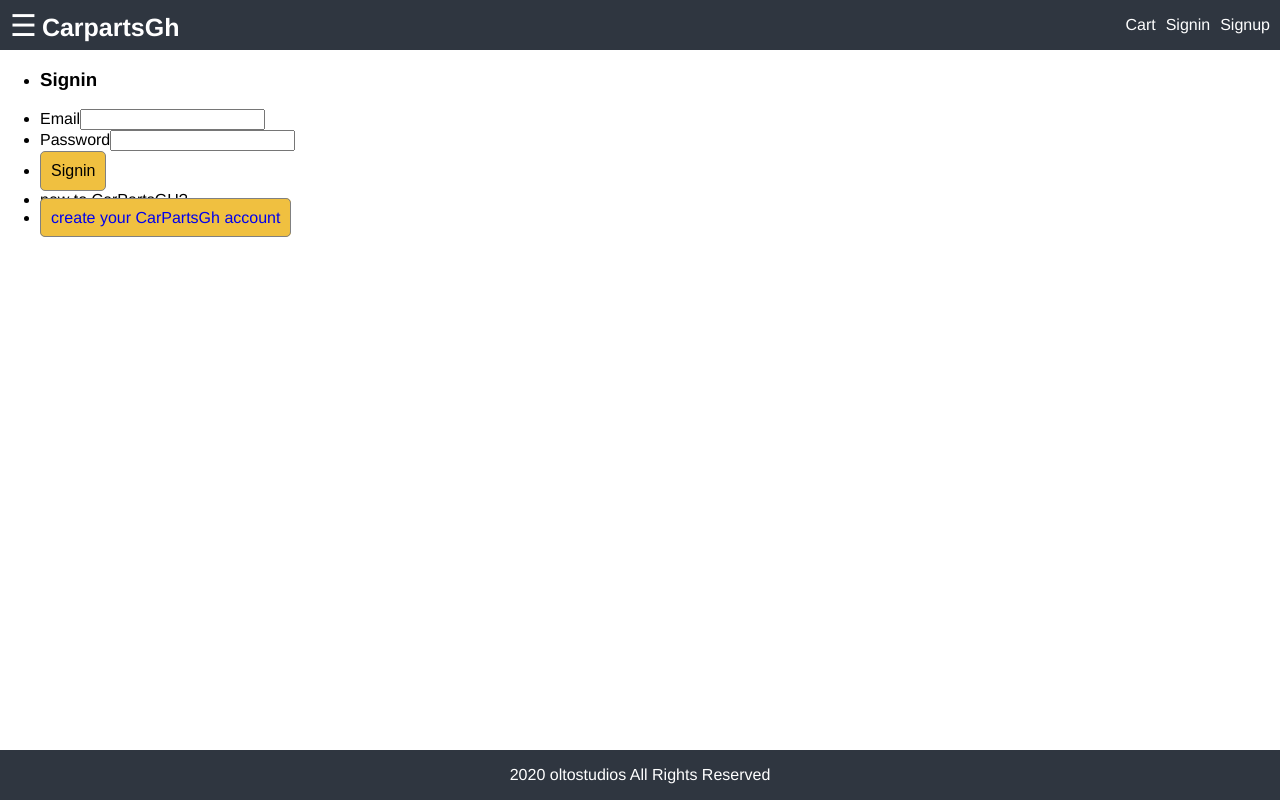
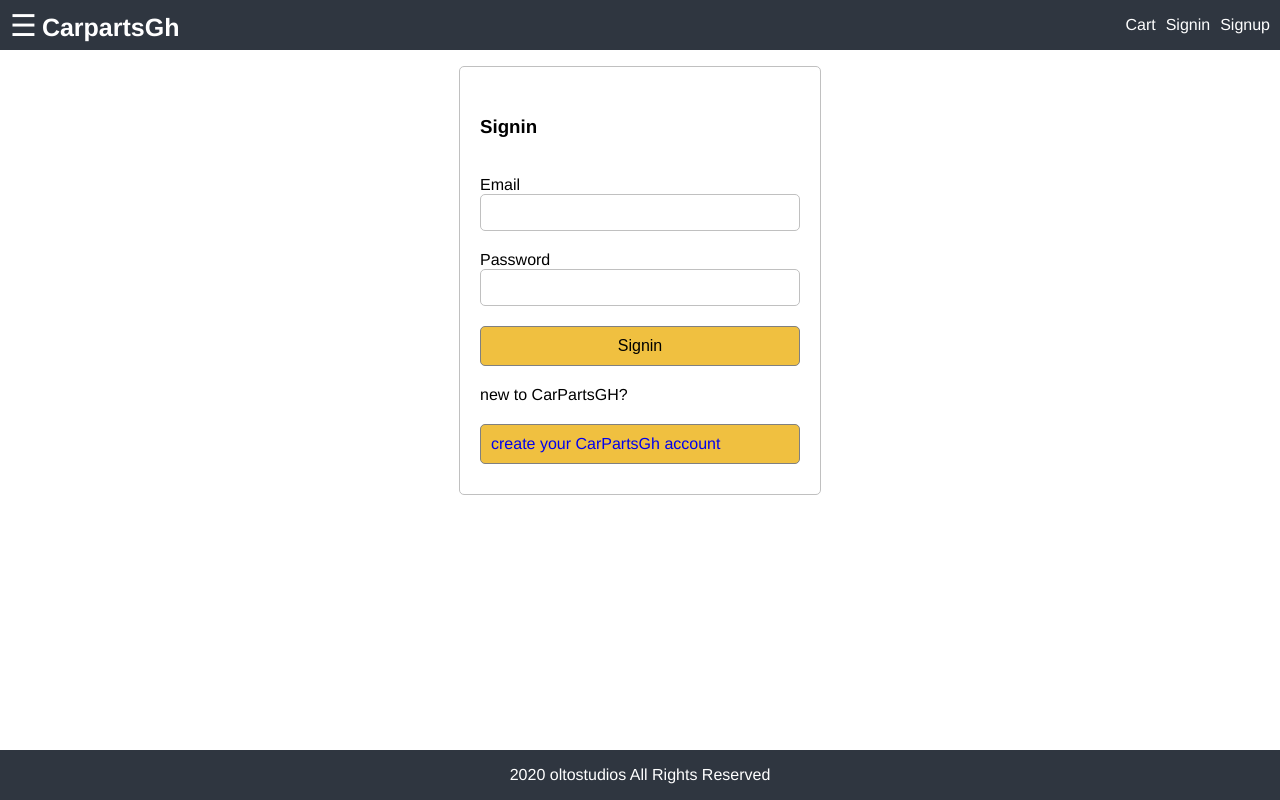
Before and after one commit to tosebikan/carpartsgh, a React (Create React App) app in the folder frontend/: page /signin in a window 1280 px wide. Built offline with nearby package versions, Linux system fonts and the light colour scheme.

Commit message:
signin css update

```diff
--- a/frontend/src/index.css
+++ b/frontend/src/index.css
@@ -1,27 +1,27 @@
-html{
+html {
   font-size: 62.5%;
   box-sizing: border-box;
 }
 
-body{
+body {
   font: 1.6rem Helvetica;
   height: 100vh;
   margin: 0;
 }
 
-button{
+button {
   font-size: 1.6rem;
 }
 
-.full-width{
+.full-width {
   width: 100%;
 }
 
-#root{
+#root {
   height: 100%;
 }
 
-.grid-container{
+.grid-container {
   display: grid;
   grid-template-areas: "header" "main" "footer";
   grid-template-columns: 1fr;
@@ -29,7 +29,7 @@
   height: 100%;
 }
 
-.header{
+.header {
   grid-area: header;
   background-color: #2f3640;
   color: #ecf0f1;
@@ -39,29 +39,28 @@
   padding: 0.5rem;
 }
 
-.brand a{
+.brand a {
   color: #fff;
   font-size: 2.5rem;
   font-weight: bold;
   text-decoration: none;
 }
 
-
-.header-links a{
+.header-links a {
   color: #fff;
   padding: 0.5rem;
 }
 
-.header-links a:hover{
+.header-links a:hover {
   color: #487eb0;
   /*transform: translateX(10px);*/
 }
 
-.main{
+.main {
   grid-area: main;
 }
 
-.footer{
+.footer {
   grid-area: footer;
   display: flex;
   justify-content: center;
@@ -69,98 +68,97 @@
   background-color: #2f3640;
   color: #fff;
 }
-a{
+a {
   text-decoration: none;
 }
 
-a:hover{
+a:hover {
   color: #487eb0;
 }
 /*Home Screen*/
 
-.products{
+.products {
   display: flex;
   justify-content: center;
   align-items: center;
   flex-wrap: wrap;
 }
 
-.products li{
+.products li {
   list-style-type: none;
   padding: 0;
   flex: 0 1 34rem;
   margin: 1rem;
   height: 50rem;
- border-bottom: .1rem #c0c0c0 solid;
+  border-bottom: 0.1rem #c0c0c0 solid;
 }
 
-.product{
+.product {
   display: flex;
   flex-direction: column;
   justify-content: space-between;
   height: 100%;
 }
 
-.product-image{
+.product-image {
   max-width: 34rem;
   max-height: 34rem;
   padding: 1rem;
 }
 
-.product-image:hover{
+.product-image:hover {
   border-radius: 10px;
   box-shadow: 0 10px 20px rgba(0, 0, 0, 0.25);
 }
 
-.product-name{
+.product-name {
   font-size: 2rem;
   font-weight: bold;
 }
 
-.product-brand{
+.product-brand {
   font-size: 1.2rem;
   color: #808080;
 }
 
-.product-price{
+.product-price {
   font-size: 2rem;
   font-weight: bold;
 }
 
-.product-rating{
+.product-rating {
   font-size: 1.5rem;
 }
-.product-year{
+.product-year {
   color: gray;
   font-size: 1.2rem;
   margin-bottom: 1rem;
 }
 
-
 /* Side bar*/
-.brand-button{
+.brand-button {
   font-size: 3rem;
- padding: .5rem;
+  padding: 0.5rem;
   background: none;
   border: none;
   color: #fff;
   cursor: pointer;
 }
 
-.sidebar{
+.sidebar {
   position: fixed;
   width: 30rem;
- transition: all .5s;
+  transition: all 0.5s;
   transform: translateX(-30rem);
   background-color: #ecf0f1;
   height: 100%;
 }
 
-.sidebar.open{
+.sidebar.open {
   transform: translateX(0);
 }
 
-.sidebar-close-button{
+.sidebar-close-button {
   border-radius: 50%;
   border: 0.1rem #000 solid;
   width: 3rem;
@@ -177,7 +175,7 @@
 
 /* Product Details */
 
-.Details{
+.Details {
   display: flex;
   justify-content: space-between;
   align-items: flex-start;
@@ -185,117 +183,149 @@
   padding: 1rem;
 }
 
-.Details-image{
+.Details-image {
   flex: 2 1 60rem;
 }
 
-.Details-image img{
+.Details-image img {
   max-width: 60rem;
   width: 100%;
 }
 
-.Details-info{
+.Details-info {
   flex: 1 1 30rem;
 }
-.Details-action{
+.Details-action {
   flex: 1 1 30rem;
 }
 
-.Details-info ul, .Details-action ul{
+.Details-info ul,
+.Details-action ul {
   list-style-type: none;
   padding: 0;
 }
-.Details-info li, .Details-action li{
+.Details-info li,
+.Details-action li {
   margin-bottom: 1rem;
 }
 
-.back-to-result{
+.back-to-result {
   padding: 1rem;
 }
 
-.Details-action{
-  border: .1rem solid #808080;
-  border-radius: .5rem;
+.Details-action {
+  border: 0.1rem solid #808080;
+  border-radius: 0.5rem;
   background-color: #f8f8f8;
   padding: 1rem;
 }
 
-.Details-action ul li:last-child{
+.Details-action ul li:last-child {
   display: flex;
   flex-direction: column;
 }
 
-.button{
+.button {
   padding: 1rem;
-  border: .1rem solid #808080;
-  border-radius: .5rem;
+  border: 0.1rem solid #808080;
+  border-radius: 0.5rem;
   cursor: pointer;
   background-color: #f0c040;
 }
 
-.button:hover{
-  border: .1rem solid #404040;
+.button:hover {
+  border: 0.1rem solid #404040;
 }
 
-.button.primary{
+.button.primary {
   background-color: #f0c040;
 }
 
 /* Cart */
 
-.cart{
+.cart {
   display: flex;
   flex-wrap: wrap;
   margin: 1rem;
   align-items: flex-start;
 }
 
-.cart-list{
+.cart-list {
   flex: 3 1 60rem;
 }
 
-.cart-action{
+.cart-action {
   flex: 1 1 20rem;
   background-color: #f0f0f0;
-  border-radius: .5rem;
+  border-radius: 0.5rem;
   padding: 1rem;
 }
 
-.cart-list-container{
-  padding: 0;
+.cart-list-container {
+  //padding: 0;
   list-style-type: none;
   padding: 1rem;
 }
 
-.cart-list-container li{
+.cart-list-container li {
   display: flex;
-  justify-content: space-between;;
+  justify-content: space-between;
   align-items: flex-end;
   padding-bottom: 1rem;
   margin-bottom: 1rem;
-  border-bottom: .1rem #808080 solid;
-
+  border-bottom: 0.1rem #808080 solid;
 }
 
-.cart-list-container li img{
+.cart-list-container li img {
   max-width: 10rem;
   max-height: 10rem;
 }
 
-.cart-list-container li:first-child{
+.cart-list-container li:first-child {
   display: flex;
   justify-content: space-between;
   align-items: flex-end;
 }
 
-.cart-image{
+.cart-image {
   flex: 1 1;
 }
-.cart-name{
+.cart-name {
   flex: 8 1;
 }
-.cart-price{
+.cart-price {
   flex: 1 1;
   font-size: 2.5rem;
   text-align: right;
 }
+
+/* Signin Section*/
+
+.form {
+  display: flex;
+  justify-content: center;
+  align-items: center;
+  height: 100%;
+}
+
+.form-container {
+  display: flex;
+  flex-direction: column;
+  width: 32rem;
+  padding: 2rem;
+  border: 0.1rem #c0c0c0 solid;
+  border-radius: 0.5rem;
+  list-style-type: none;
+}
+
+.form-container li {
+  display: flex;
+  flex-direction: column;
+  margin-bottom: 1rem;
+  margin-top: 1rem;
+}
+input {
+  padding: 1rem;
+  border: 0.1rem #c0c0c0 solid;
+  border-radius: 0.5rem;
+}
```
Lines whose indentation alone changed are shown as unchanged.
